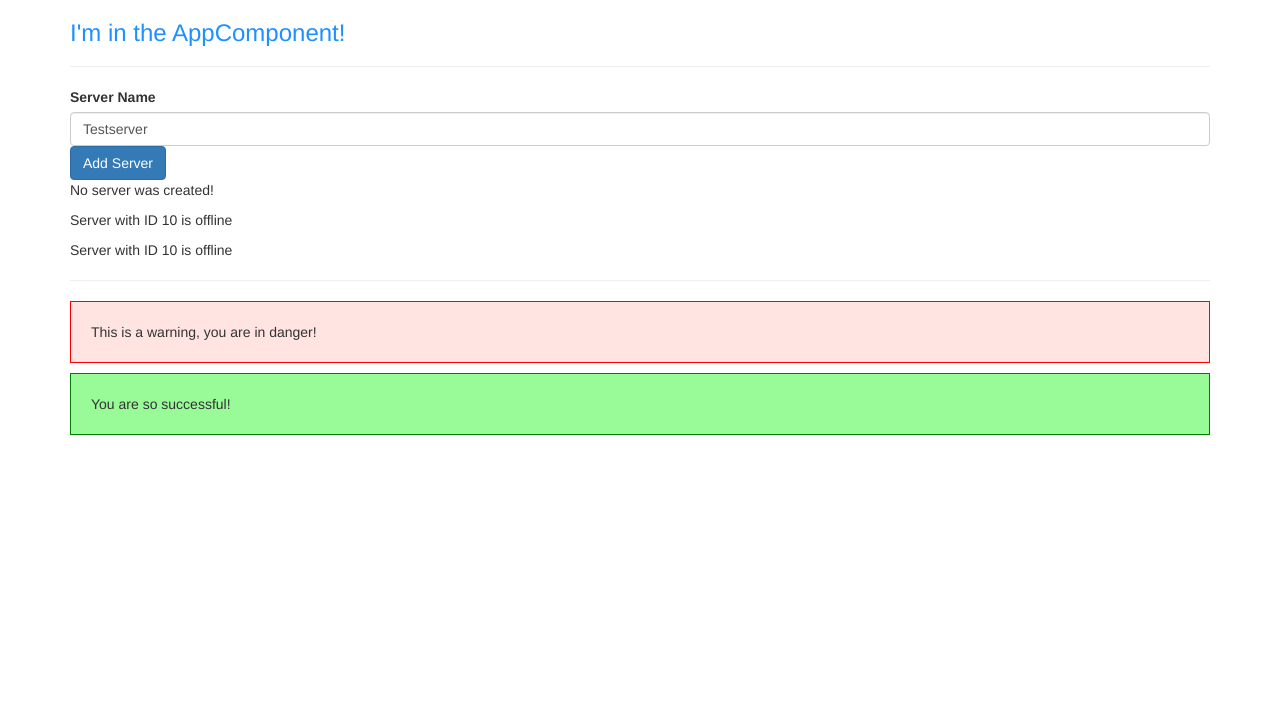
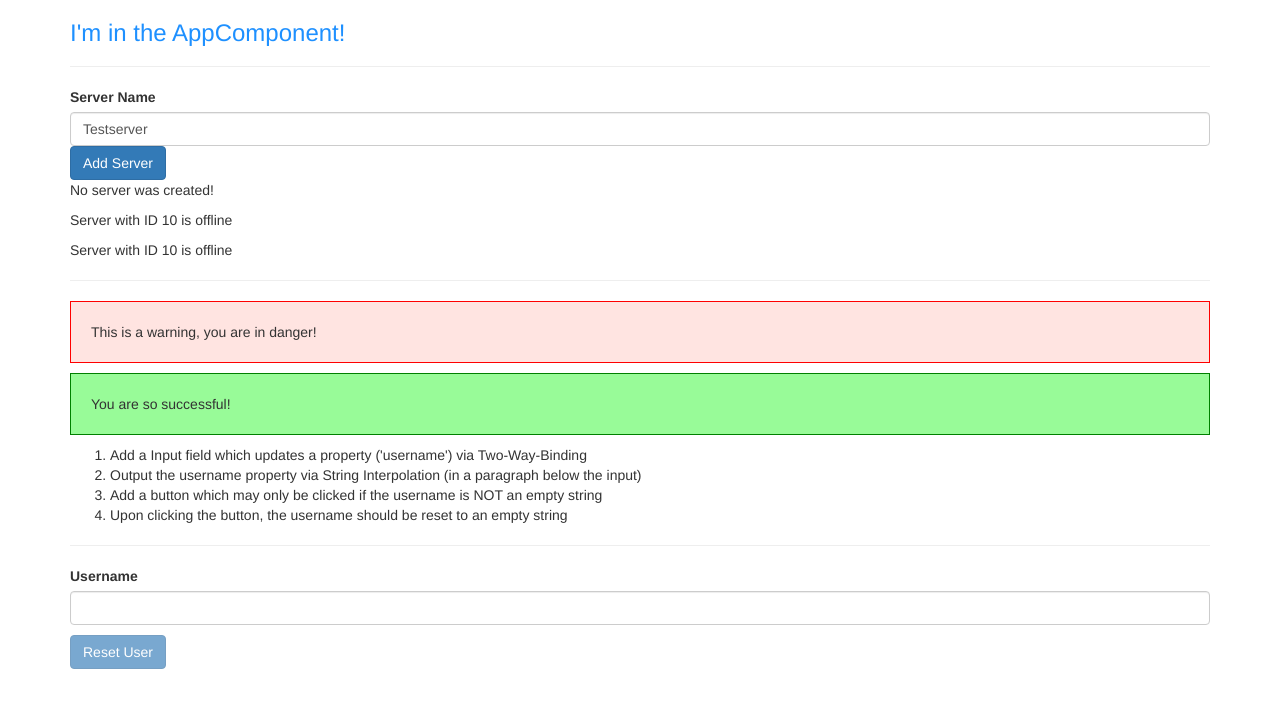
Before and after one commit to Samenti/udemy-angular, an Angular app: page / in a window 1280 px wide. Shown: the top 708 px of the page. Built offline with nearby package versions, Linux system fonts and the light colour scheme.

Commit message:
assignment 2: username input field with reset button solution

```diff
--- a/src/app/app.component.html
+++ b/src/app/app.component.html
@@ -11,4 +11,37 @@
       <app-success-alert></app-success-alert>
     </div>
   </div>
+  <div class="row">
+    <div class="col-xs-12">
+      <ol>
+        <li>
+          Add a Input field which updates a property ('username') via
+          Two-Way-Binding
+        </li>
+        <li>
+          Output the username property via String Interpolation (in a paragraph
+          below the input)
+        </li>
+        <li>
+          Add a button which may only be clicked if the username is NOT an empty
+          string
+        </li>
+        <li>
+          Upon clicking the button, the username should be reset to an empty
+          string
+        </li>
+      </ol>
+      <hr />
+      <label>Username</label>
+      <input type="text" class="form-control" [(ngModel)]="username" />
+      <p>{{ username }}</p>
+      <button
+        class="btn btn-primary"
+        [disabled]="username === ''"
+        (click)="username = ''"
+      >
+        Reset User
+      </button>
+    </div>
+  </div>
 </div>
--- a/src/app/app.component.ts
+++ b/src/app/app.component.ts
@@ -12,4 +12,6 @@ import { Component } from '@angular/core';
     `,
   ],
 })
-export class AppComponent {}
+export class AppComponent {
+  username = '';
+}
```
